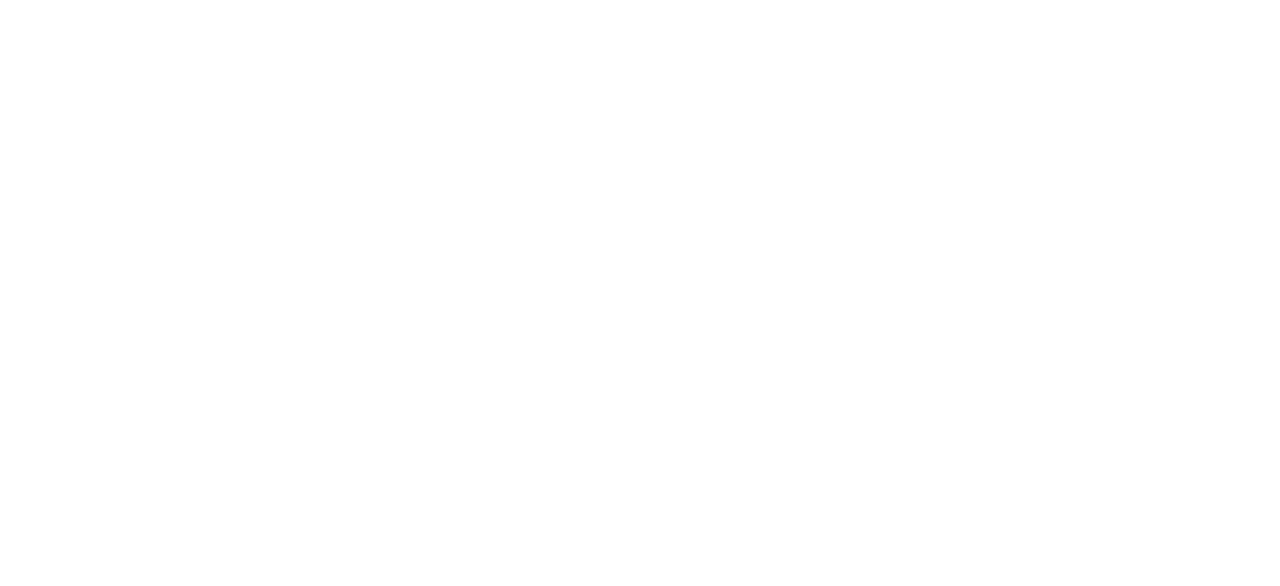
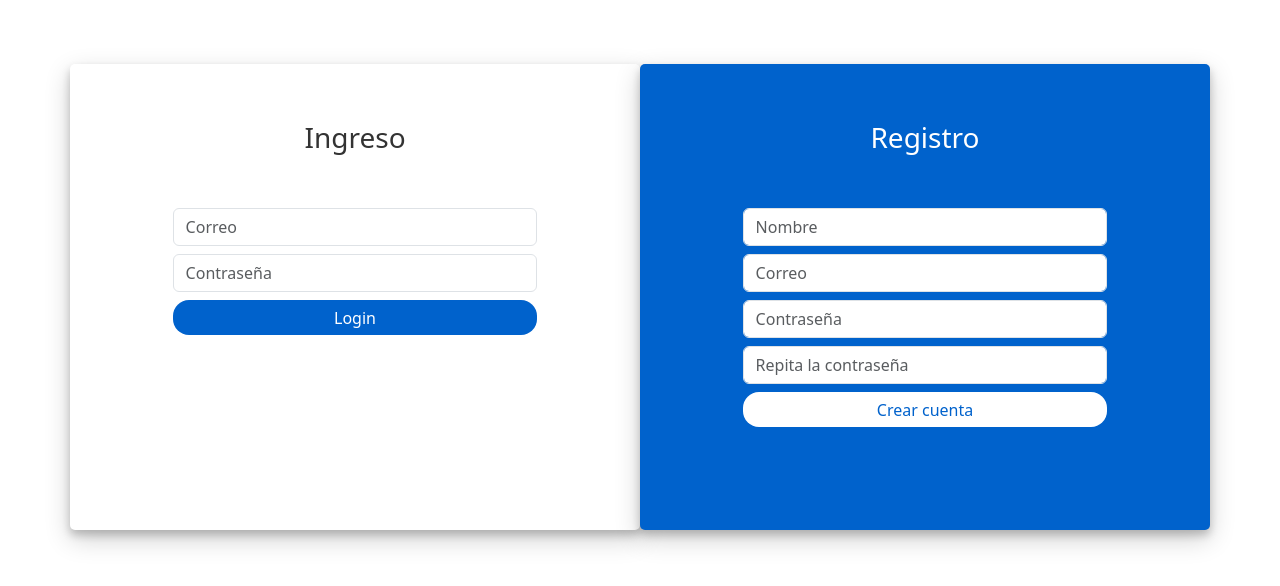
Before and after one commit to ljferreyrac/calendar-app-backend, a website: page public/index.html in a window 1280 px wide. Drawn offline with nearby package versions, Linux system fonts and the light colour scheme; the site is published under a folder, as on GitHub Pages, so addresses that start at the root find nothing.

Commit message:
FIX: Front-end fixed

```diff
--- a/public/index.html
+++ b/public/index.html
@@ -9,8 +9,8 @@
     <link rel="stylesheet" href="https://cdnjs.cloudflare.com/ajax/libs/font-awesome/6.5.1/css/all.min.css" integrity="sha512-DTOQO9RWCH3ppGqcWaEA1BIZOC6xxalwEsw9c2QQeAIftl+Vegovlnee1c9QX4TctnWMn13TZye+giMm8e2LwA==" crossorigin="anonymous" referrerpolicy="no-referrer" />
     <link href="https://cdn.jsdelivr.net/npm/bootstrap@5.3.2/dist/css/bootstrap.min.css" rel="stylesheet" integrity="sha384-T3c6CoIi6uLrA9TneNEoa7RxnatzjcDSCmG1MXxSR1GAsXEV/Dwwykc2MPK8M2HN" crossorigin="anonymous">
 
-    <script type="module" crossorigin src="/assets/index-zj9zyGDe.js"></script>
-    <link rel="stylesheet" crossorigin href="/assets/index-HDzqv7YZ.css">
+    <script type="module" crossorigin src="assets/index-zj9zyGDe.js"></script>
+    <link rel="stylesheet" crossorigin href="assets/index-HDzqv7YZ.css">
   </head>
   <body>
     <div id="root"></div>
```
